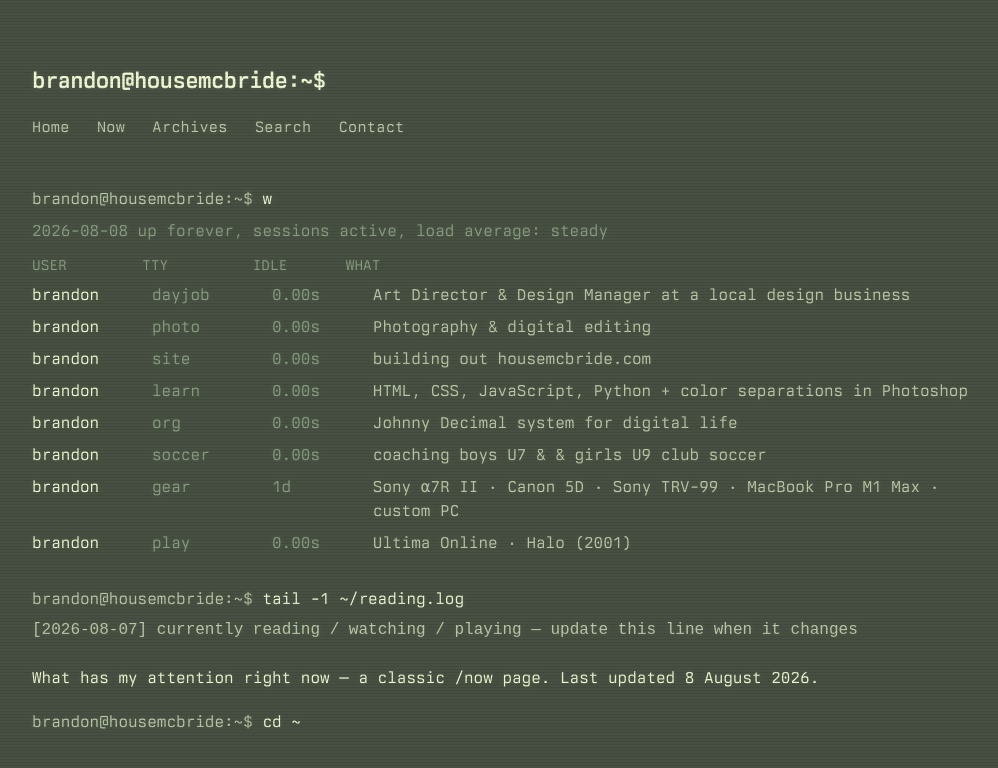
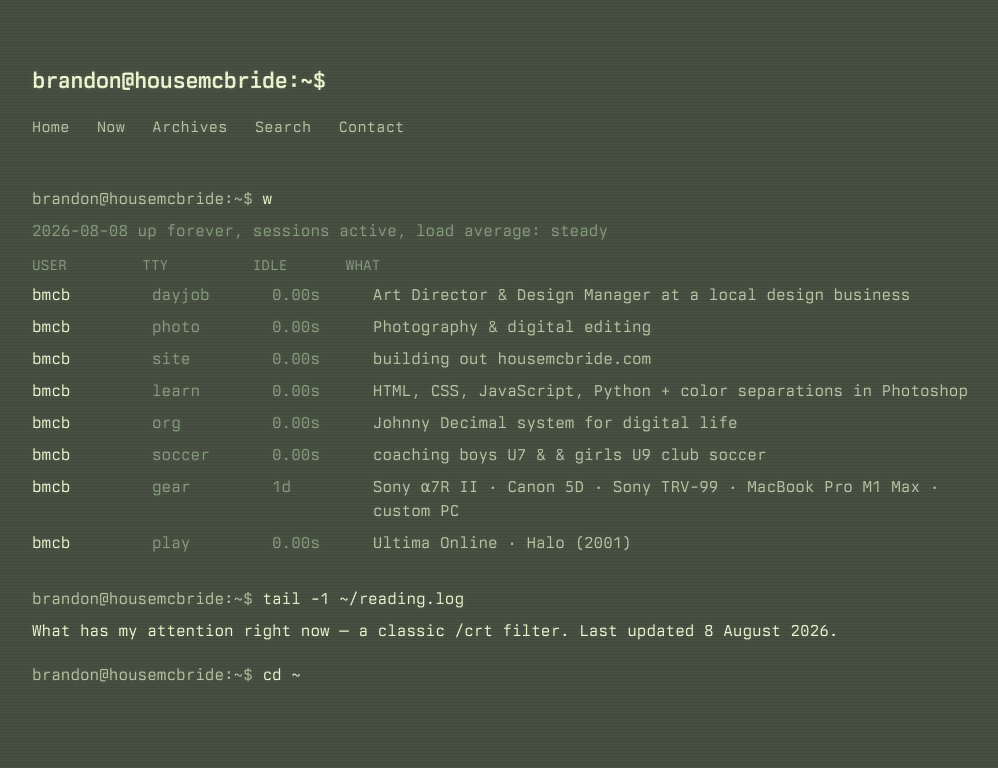
Before and after one commit to bmcbride-op/bmcbride-op.github.io, a Jekyll site: the page built from now.html, in a window 1280 px wide. Shown: the top 768 px of the page, without its empty margins (128-1126 px from the left). Built offline with Jekyll 4.4.1, drawn with Linux system fonts in a browser that asks for light colours; some web fonts are replaced.

Commit message:
Change user references in now.html
Updated user references from 'brandon' to 'bmcb' in the list.

```diff
--- a/now.html
+++ b/now.html
@@ -15,49 +15,49 @@ title: Now
 
 <ul class="w">
   <li>
-    <span class="user">brandon</span>
+    <span class="user">bmcb</span>
     <span class="tty">dayjob</span>
     <span class="idle">0.00s</span>
     <span class="what">Art Director &amp; Design Manager at a local design business</span>
   </li>
   <li>
-    <span class="user">brandon</span>
+    <span class="user">bmcb</span>
     <span class="tty">photo</span>
     <span class="idle">0.00s</span>
     <span class="what">Photography &amp; digital editing</span>
   </li>
   <li>
-    <span class="user">brandon</span>
+    <span class="user">bmcb</span>
     <span class="tty">site</span>
     <span class="idle">0.00s</span>
     <span class="what">building out housemcbride.com</span>
   </li>
   <li>
-    <span class="user">brandon</span>
+    <span class="user">bmcb</span>
     <span class="tty">learn</span>
     <span class="idle">0.00s</span>
     <span class="what">HTML, CSS, JavaScript, Python + color separations in Photoshop</span>
   </li>
   <li>
-    <span class="user">brandon</span>
+    <span class="user">bmcb</span>
     <span class="tty">org</span>
     <span class="idle">0.00s</span>
     <span class="what">Johnny Decimal system for digital life</span>
   </li>
   <li>
-    <span class="user">brandon</span>
+    <span class="user">bmcb</span>
     <span class="tty">soccer</span>
     <span class="idle">0.00s</span>
     <span class="what">coaching boys U7 &amp; & girls U9 club soccer</span>
   </li>
   <li>
-    <span class="user">brandon</span>
+    <span class="user">bmcb</span>
     <span class="tty">gear</span>
     <span class="idle">1d</span>
     <span class="what">Sony α7R II · Canon 5D · Sony TRV-99 · MacBook Pro M1 Max · custom PC</span>
   </li>
   <li>
-    <span class="user">brandon</span>
+    <span class="user">bmcb</span>
     <span class="tty">play</span>
     <span class="idle">0.00s</span>
     <span class="what">Ultima Online · Halo (2001)</span>
@@ -65,11 +65,10 @@ title: Now
 </ul>
 
 <p class="prompt">brandon@housemcbride:~$ <span class="cmd">tail -1 ~/reading.log</span></p>
-<pre class="finger">[2026-08-07] currently reading / watching / playing — update this line when it changes</pre>
 
 <p>
   What has my attention right now — a classic
-  <a rel="external" href="https://nownownow.com/about">/now page</a>.
+  <a rel="external" href="https://github.com/HyperspaceMadness/Mega_Bezel">/crt filter</a>.
   Last updated <time datetime="{{ "now" | date: "%Y-%m-%d" }}">{{ "now" | date: "%-d %B %Y" }}</time>.
 </p>
 
```
